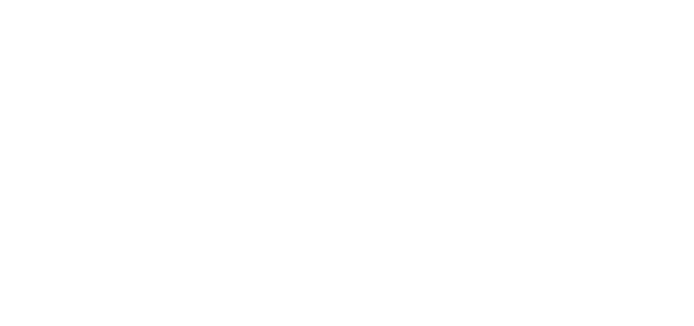
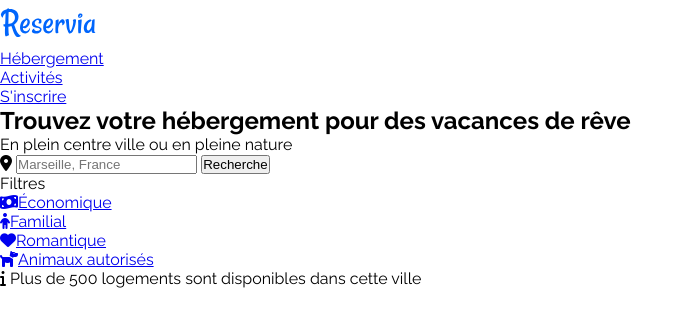
Before and after one commit to imoulay/AITMOULAYabdelhake_2_150621, a plain HTML site: page index.html in a window 1280 px wide. Shown: the whole page, without its empty margins (0-694 px from the left). Drawn offline with Linux system fonts and the light colour scheme.

Commit message:
header-section1

```diff
--- a/index.html
+++ b/index.html
@@ -17,16 +17,48 @@
     <title>Résevia</title>
   </head>
   <body>
-    <header></header>
+    <header>
+      <img src="images/logo/Reservia.svg" alt="logo Reservia" />
+    </header>
     <nav>
       <ul>
-        <li></li>
-        <li></li>
-        <li></li>
+        <li><a href="#">Hébergement</a></li>
+        <li><a href="#">Activités</a></li>
+        <li><a href="#">S'inscrire</a></li>
       </ul>
     </nav>
-
-    <section class="recherche"></section>
+    <section class="recherche">
+      <div class="recherche titre">
+        <h1>Trouvez votre hébergement pour des vacances de rêve</h1>
+        <p>En plein centre ville ou en pleine nature</p>
+      </div>
+      <div class="recherche champs">
+        <i class="fas fa-map-marker-alt"></i>
+        <input type="search" name="recherche" placeholder="Marseille, France" />
+        <button>Recherche</button>
+      </div>
+      <div class="recherche filtres">
+        <span>Filtres</span>
+        <ul>
+          <li>
+            <a href="#"><i class="fas fa-money-bill-wave"></i>Économique</a>
+          </li>
+          <li>
+            <a href="#"><i class="fas fa-child"></i>Familial</a>
+          </li>
+          <li>
+            <a href="#"><i class="fas fa-heart"></i>Romantique</a>
+          </li>
+          <li>
+            <a href="#"><i class="fas fa-dog"></i>Animaux autorisés</a>
+          </li>
+        </ul>
+        <p>
+          <i class="fas fa-info"></i>
+          Plus de 500 logements sont disponibles dans cette ville
+        </p>
+      </div>
+    </section>
     <section class="hebergement">
       <div></div>
       <aside class="populaires"></aside>
```
